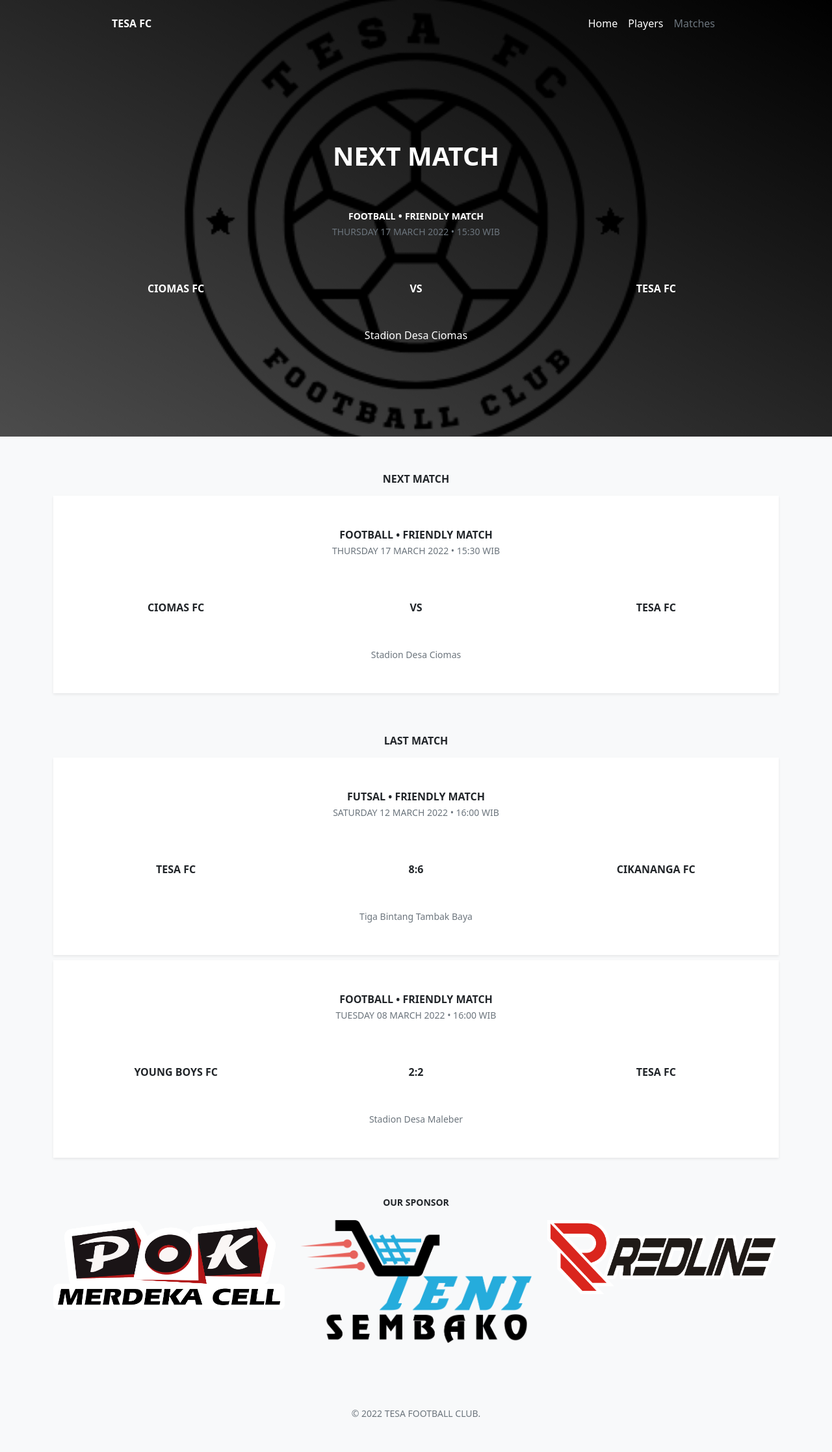
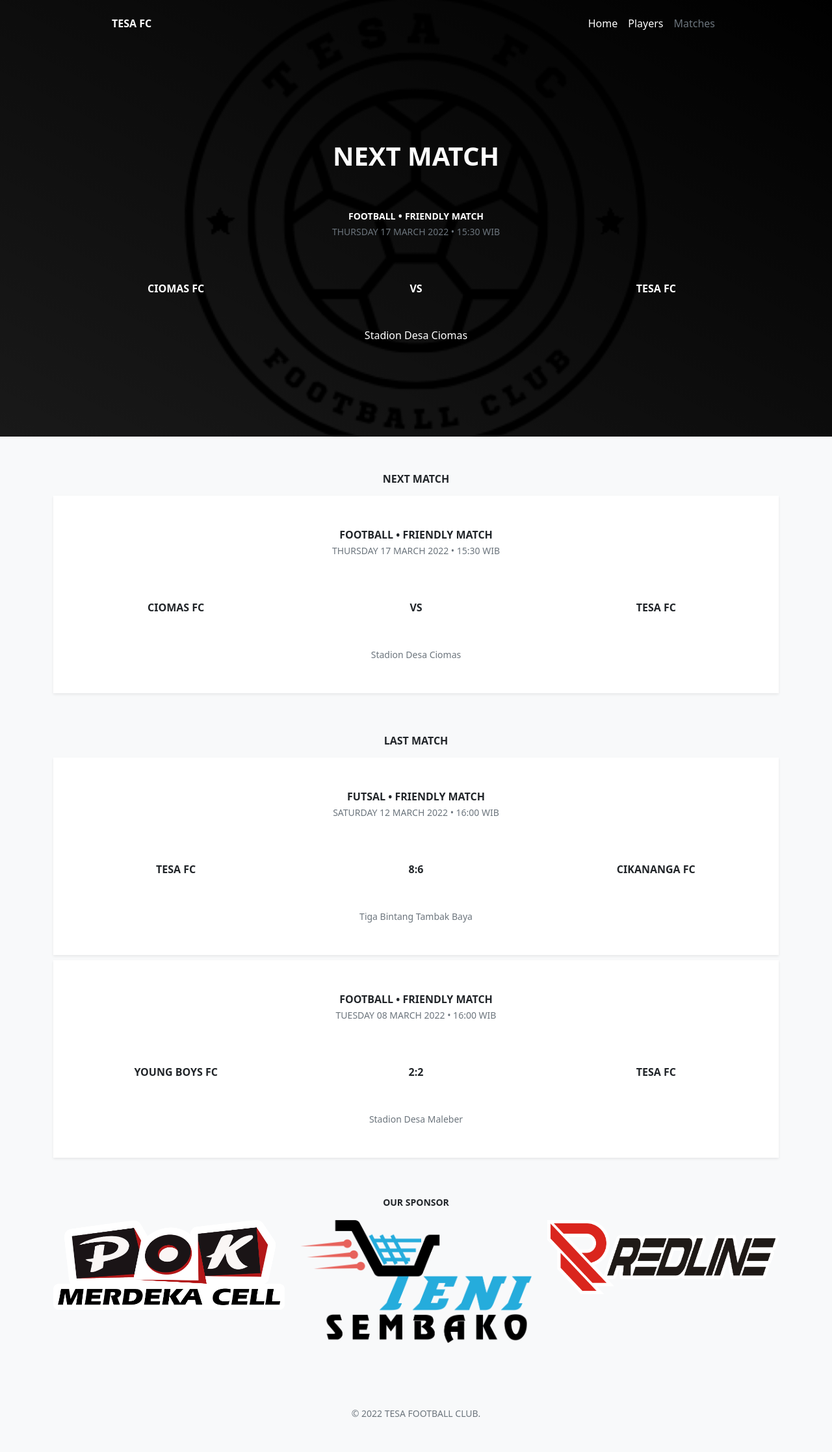
Before and after one commit to tesafc/www2, a Jekyll site: the page built from matches.html, in a window 1280 px wide. Shown: the whole page at 65% size. Built offline with Jekyll 4.4.1, drawn with Linux system fonts in a browser that asks for light colours.

Commit message:
Update header-matches.html

```diff
--- a/_includes/header-matches.html
+++ b/_includes/header-matches.html
@@ -1,5 +1,5 @@
 <header>
-  <div class="text-white bg-dark" style="height: 680px; background-image: linear-gradient(to bottom left, rgba(0, 0, 0, 1), rgba(0, 0, 0, 0.9), rgba(0, 0, 0, 0.8), rgba(0, 0, 0, 0.7)), url('{{ page.image }}'); background-size: cover; background-position: center; background-repeat: no-repeat;">
+  <div class="text-white bg-dark" style="height: 680px; background-image: linear-gradient(to bottom left, rgba(0, 0, 0, 1), rgba(0, 0, 0, 0.9)), url('{{ page.image }}'); background-size: cover; background-position: center; background-repeat: no-repeat;">
     <div class="container pt-3">
       <div class="d-flex flex-wrap align-items-center justify-content-center justify-content-md-between">
         <a href="/" class="d-flex align-items-center col-md-3 text-white text-decoration-none fw-bold">{{ site.title }}</a>
```
